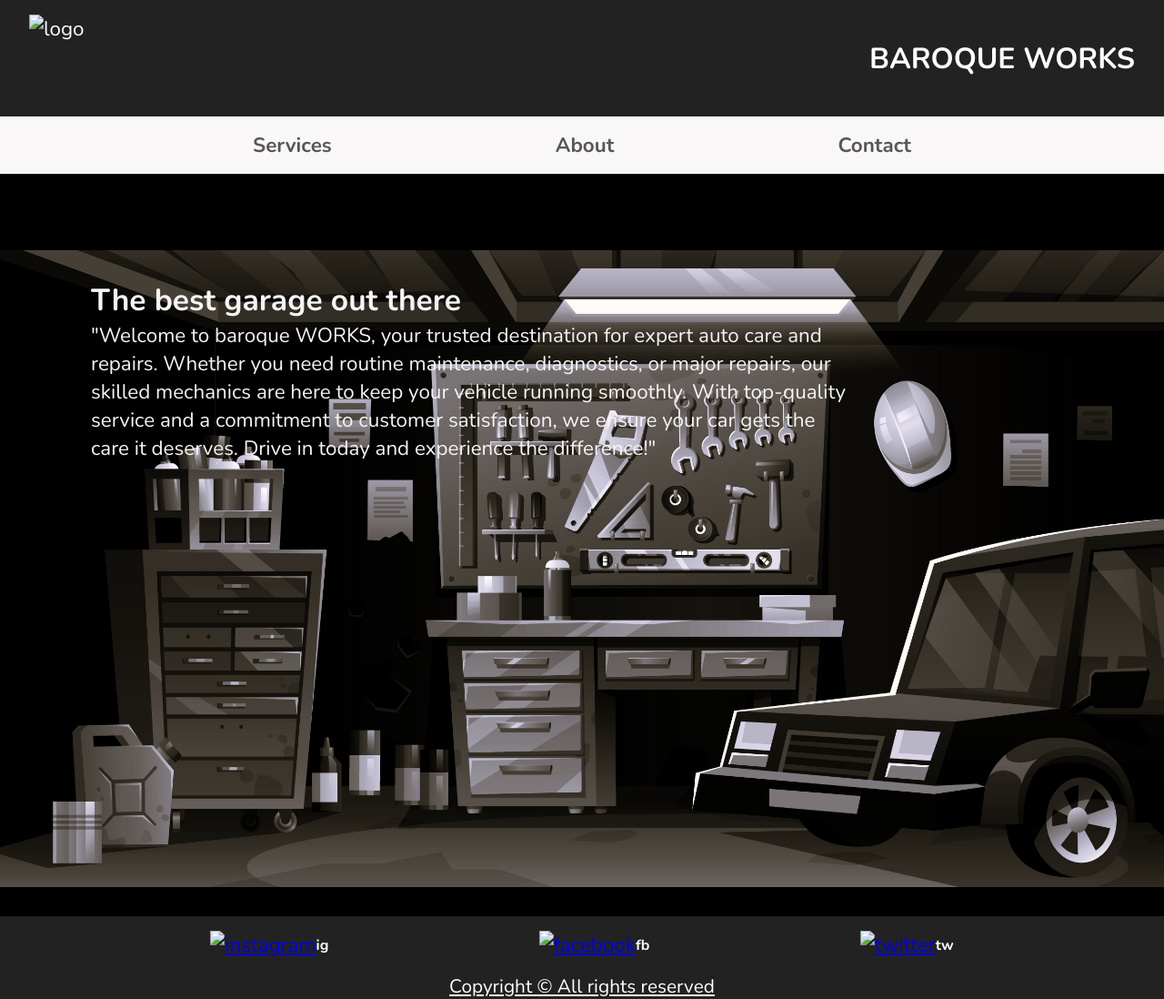
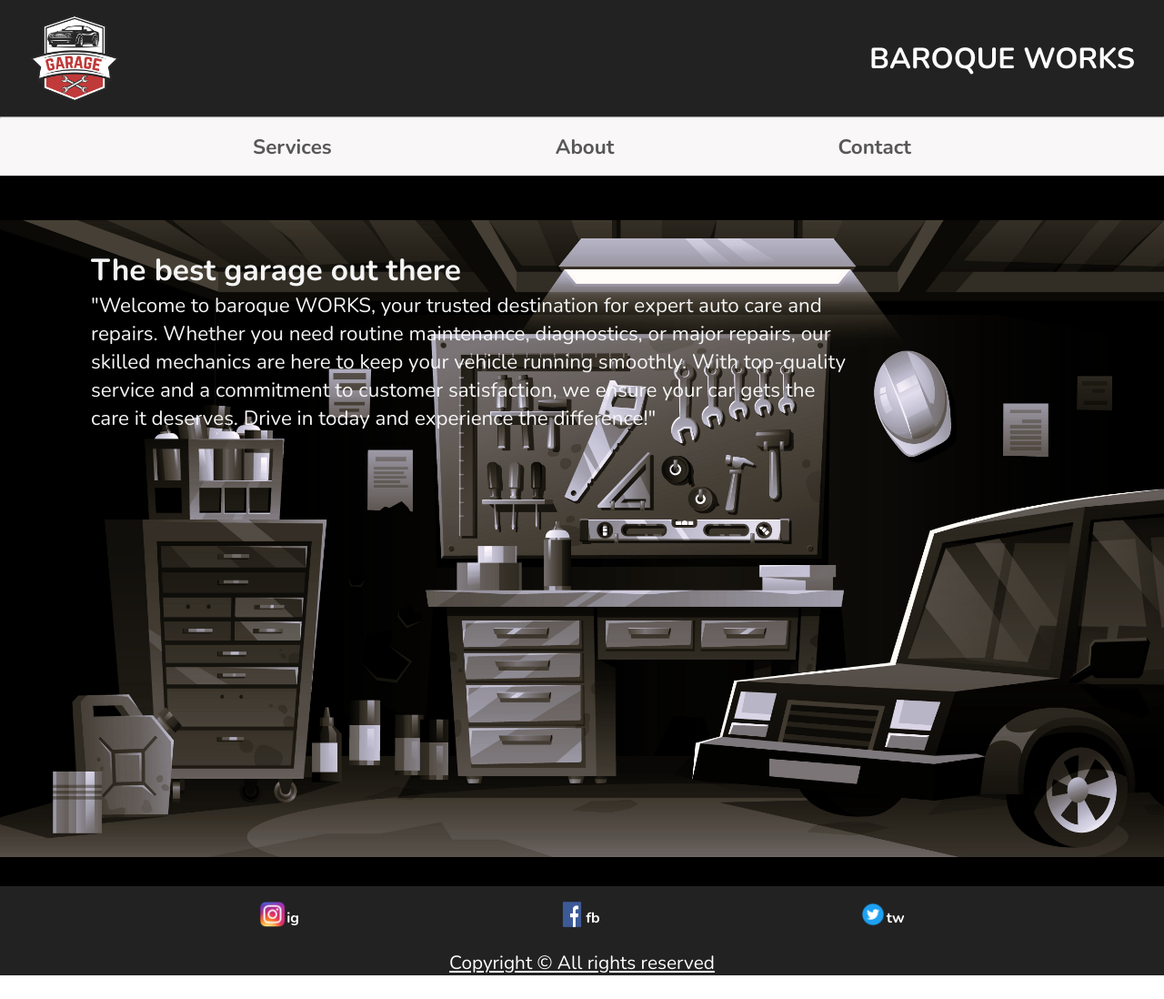
Before and after one commit to Sanebeing/learn, a plain HTML site: page index.html in a window 1280 px wide. Shown: the whole page at 91% size. After the commit the page ends 1072 px from the top, so only its background shows below. Drawn offline with nearby package versions, Linux system fonts and the light colour scheme; files whose address does not match are found by name.

Commit message:
Update index.html

```diff
--- a/index.html
+++ b/index.html
@@ -9,10 +9,10 @@
 <body>
     <header class="header">
         <figure class="header__logo">
-            <img class="header__logo-img" src="logo.png" alt="logo" height="346" width="360">
+            <img class="header__logo-img" src="C:\learn\html\starter project 2\images\logo.png" alt="logo" height="346" width="360">
             <h1 class="header__h1">BAROQUE WORKS</h1>
         </figure>
-
+        <hr class="header__hr">
         <nav class="header__nav">
             <ul class="header__ul">
                 <li><a href="#">Services</a></li>
@@ -21,30 +21,31 @@
             </ul>
         </nav>
     </header>
+
     <main>
-        <div class="empty"></div>
         <section class="main main__bgimg">
             <div class="block">
                 <h1 class="main__h1">The best garage out there</h1>
-                <p class="main__p">"Welcome to baroque WORKS, your trusted destination for expert auto care and repairs. Whether you need routine
+                <p class="main__p">"Welcome to <span class="capital">baroque WORKS</span>, your trusted destination for expert auto care and repairs. Whether you need routine
                 maintenance, diagnostics, or major repairs, our skilled mechanics are here to keep your vehicle running smoothly. With
                 top-quality service and a commitment to customer satisfaction, we ensure your car gets the care it deserves. Drive in today and experience the
                 difference!"</p>
             </div>
         </section>
     </main>
+
     <footer class="footer">
         <section class="footer__fig">
             <figure>
-                <a href="#" target="_blank"><img class="footer__fig-img" src="ig.png" alt="instagram" height="30" width="30"></a>
+                <a href="#" target="_blank"><img class="footer__fig-img" src="C:\learn\html\starter project 2\images\ig.png" alt="instagram" height="30" width="30"></a>
                 <p class="footer__p">ig</p>
             </figure>
             <figure>
-                <a href="#" target="_blank"><img class="footer__fig-img" src="facebook.png" alt="facebook" height="30" width="30"></a>
+                <a href="#" target="_blank"><img class="footer__fig-img" src="C:\learn\html\starter project 2\images\facebook.png" alt="facebook" height="30" width="30"></a>
                 <p class="footer__p">fb</p>
             </figure>
             <figure>
-                <a href="#" target="_blank"><img class="footer__fig-img" src="twitter.png" alt="twitter" height="30" width="30"></a>
+                <a href="#" target="_blank"><img class="footer__fig-img" src="C:\learn\html\starter project 2\images\twitter.png" alt="twitter" height="30" width="30"></a>
                 <p class="footer__p">tw</p>
             </figure>
         </section>
```
